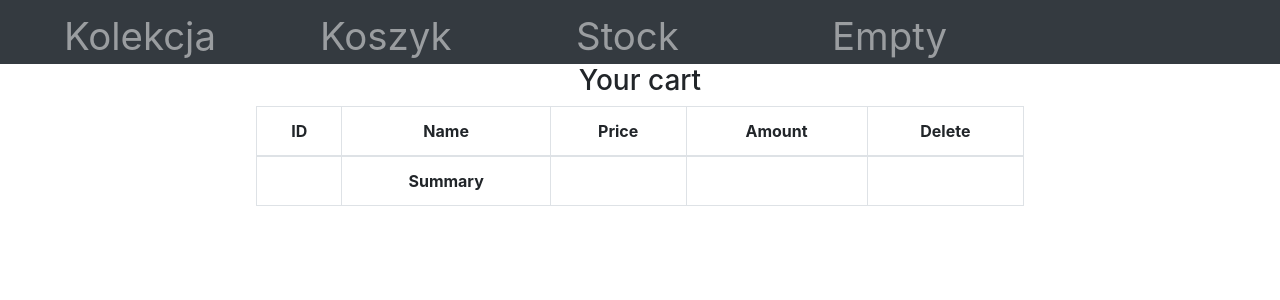
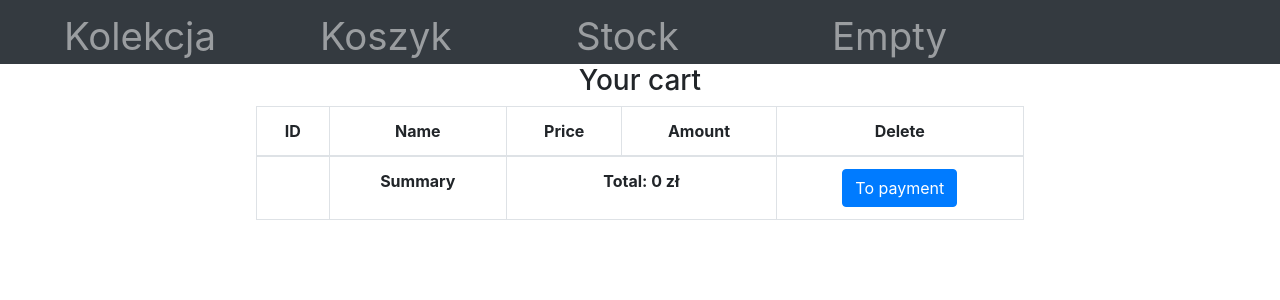
Before and after one commit to CleverDarkSolutions/redux-shop, a React (Create React App) app: page / in a window 1280 px wide. Both pictures are taken after a click on the link "Koszyk". Shown: the top 300 px of the page. Built offline with nearby package versions, Linux system fonts and the light colour scheme.

Commit message:
summary dziala

```diff
--- a/src/cart.js
+++ b/src/cart.js
@@ -1,6 +1,7 @@
 import React from 'react';
 import CartElement from './cartElement';
 import store from './app/store';
+import {Button} from 'react-bootstrap';
 import { useSelector } from 'react-redux';
 
 let tableStyle = {
@@ -18,11 +19,11 @@ const Cart = () => {
     const total = (arr) => {
         let sum=0
         for(let i=0;i<arr.length;i++){
-            sum += arr[i].price * arr[i].amount;
+            sum += Number(arr[i].price) * Number(arr[i].quantity);
         }
-        return sum;
+        return Number(sum);
     }
-
+    console.log(items);
     return (
         <div>
             <h3>Your cart</h3>
@@ -39,9 +40,8 @@ const Cart = () => {
                     <tr>
                         <th scope="row"></th>
                         <th scope="row">Summary</th>
-                        <th></th>
-                        <th></th>
-                        <td></td>
+                        <th scope="row" colSpan="2">Total: {total(items)} zł</th>
+                        <th scope="row"><Button>To payment</Button></th>
                     </tr>
                 </tbody>
             </table>
--- a/src/cartElement.js
+++ b/src/cartElement.js
@@ -22,7 +22,7 @@ const CartElement = (props) => {
             <tr style={elementStyle}>
                 <td scope="row">{props.id}</td>
                 <td>{props.productName}</td>
-                <td>{props.productPrice}</td>
+                <td>{props.productPrice} zł</td>
                 <td>
                 <Button style={buttonStyle} onClick={() => { dispatch(decrement({ id: id, which: 'quantity' })) }}>-</Button>
                     {props.productQuantity}
@@ -36,8 +36,8 @@ const CartElement = (props) => {
                         quantity: 0, // setting quantity to 0 after deleting
                         stock: 10,
                         tempQ: 0,
-                        price: props.price,
-                        label: props.label
+                        price: props.productPrice,
+                        label: props.productName
                     }))
                 }}>X</Button></td>
             </tr>
```
